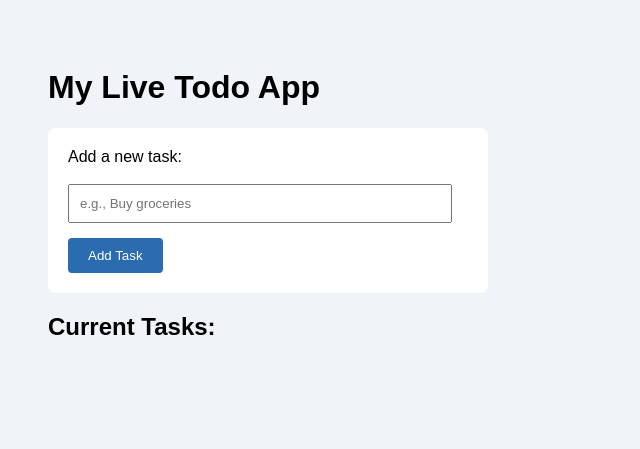
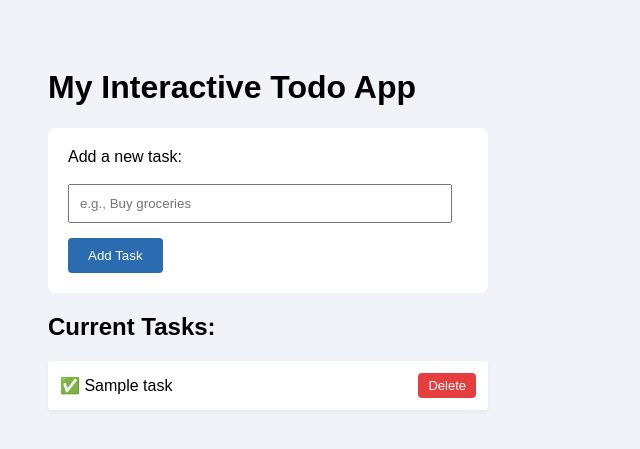
Before and after one commit to iRish-wINe/my-todo-app, a Flask app: page / in a window 1280 px wide. Shown: the top 449 px of the page, without its empty margins (0-640 px from the left). Run offline with Flask 3, Linux system fonts and the light colour scheme; tables that the repository leaves empty hold one stand-in row (values such as "Sample post").

Commit message:
Added delete button and permanent SQLite database

```diff
--- a/app.py
+++ b/app.py
@@ -1,21 +1,56 @@
-from flask import Flask, render_template, request
+import sqlite3
+from flask import Flask, render_template, request, redirect, url_for
 
 app = Flask(__name__)
 
-# Day 4 concept: A global Python list to store our tasks temporarily
-my_tasks = []
+# --- DATABASE SETUP ---
+def init_db():
+    # Connects to a local file database (it will automatically create it if it doesn't exist)
+    conn = sqlite3.connect("todo.db")
+    cursor = conn.cursor()
+    # Create a table to store tasks with an automated unique ID number
+    cursor.execute("""
+        CREATE TABLE IF NOT EXISTS tasks (
+            id INTEGER PRIMARY KEY AUTOINCREMENT,
+            name TEXT NOT NULL
+        )
+    """)
+    conn.commit()
+    conn.close()
 
+# Initialize the database file immediately when the app starts
+init_db()
+
+# Helper function to easily run database queries
+def query_db(query, args=(), one=False):
+    conn = sqlite3.connect("todo.db")
+    # This magic line makes sqlite return rows as dictionaries so our HTML code still works perfectly!
+    conn.row_factory = sqlite3.Row
+    cursor = conn.cursor()
+    cursor.execute(query, args)
+    rv = cursor.fetchall()
+    conn.commit()
+    conn.close()
+    return (rv[0] if rv else None) if one else rv
+
+# --- ROUTES ---
 @app.route("/", methods=["GET", "POST"])
 def home():
     if request.method == "POST":
         typed_text = request.form.get("todo_item")
+        if typed_text:
+            # INSERT the new task item directly into our database table
+            query_db("INSERT INTO tasks (name) VALUES (?)", (typed_text,))
 
-        # If the user actually typed something, add it to our list
-        if typed_text:
-            my_tasks.append(typed_text)
+    # SELECT and retrieve all tasks currently saved in our database
+    saved_tasks = query_db("SELECT * FROM tasks")
+    return render_template("index.html", tasks=saved_tasks)
 
-    # We pass our Python list into the HTML template as a variable named "tasks"
-    return render_template("index.html", tasks=my_tasks)
+@app.route("/delete/<int:task_id>")
+def delete_task(task_id):
+    # DELETE the specific task row matching this ID from our database table
+    query_db("DELETE FROM tasks WHERE id = ?", (task_id,))
+    return redirect(url_for("home"))
 
 if __name__ == "__main__":
     app.run(debug=True)
--- a/templates/index.html
+++ b/templates/index.html
@@ -1,21 +1,40 @@
 <!DOCTYPE html>
 <html>
 <head>
-    <title>My Live Todo App</title>
+    <title>My Interactive Todo App</title>
     <style>
         body { font-family: Arial, sans-serif; padding: 40px; background-color: #f0f4f8; }
         form { background-color: white; padding: 20px; border-radius: 8px; max-width: 400px; margin-bottom: 20px; }
         input[type="text"] { width: 90%; padding: 10px; margin-bottom: 15px; }
         button { background-color: #2b6cb0; color: white; border: none; padding: 10px 20px; cursor: pointer; border-radius: 4px; }
-        ul { list-style-type: none; padding: 0; max-width: 400px; }
-        li { background-color: white; padding: 12px; margin-bottom: 8px; border-radius: 4px; box-shadow: 0 2px 4px rgba(0,0,0,0.05); }
+        ul { list-style-type: none; padding: 0; max-width: 440px; }
+
+        /* Flexbox allows us to align text on the left and the delete button on the right */
+        li {
+            background-color: white;
+            padding: 12px;
+            margin-bottom: 8px;
+            border-radius: 4px;
+            box-shadow: 0 2px 4px rgba(0,0,0,0.05);
+            display: flex;
+            justify-content: space-between;
+            align-items: center;
+        }
+        .delete-btn {
+            background-color: #e53e3e; /* Red color */
+            color: white;
+            text-decoration: none;
+            padding: 5px 10px;
+            border-radius: 4px;
+            font-size: 13px;
+        }
+        .delete-btn:hover { background-color: #c53030; }
     </style>
 </head>
 <body>
 
-    <h1>My Live Todo App</h1>
+    <h1>My Interactive Todo App</h1>
 
-    <!-- The input form -->
     <form method="POST" action="/">
         <label>Add a new task:</label><br><br>
         <input type="text" name="todo_item" placeholder="e.g., Buy groceries" required>
@@ -24,9 +43,12 @@
 
     <h2>Current Tasks:</h2>
     <ul>
-        <!-- Day 4 Loop Concept inside HTML! -->
         {% for task in tasks %}
-            <li>✅ {{ task }}</li>
+            <li>
+                <span>✅ {{ task.name }}</span>
+                <!-- This dynamically creates a custom URL like /delete/1 -->
+                <a href="/delete/{{ task.id }}" class="delete-btn">Delete</a>
+            </li>
         {% endfor %}
     </ul>
 
```
Also changed, not shown: 1 other file.
